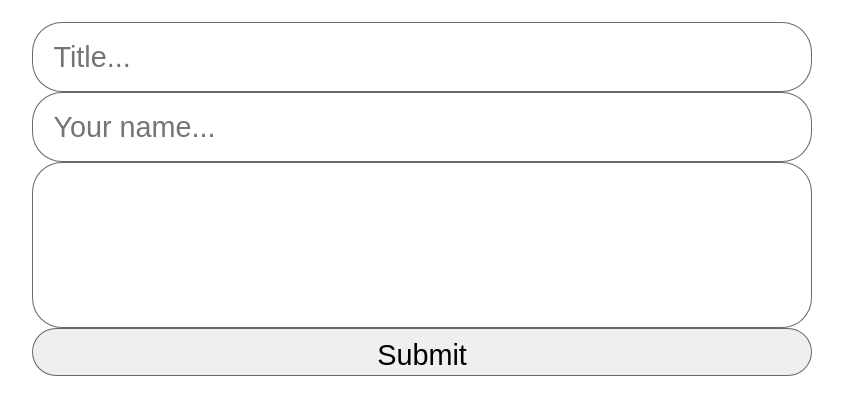
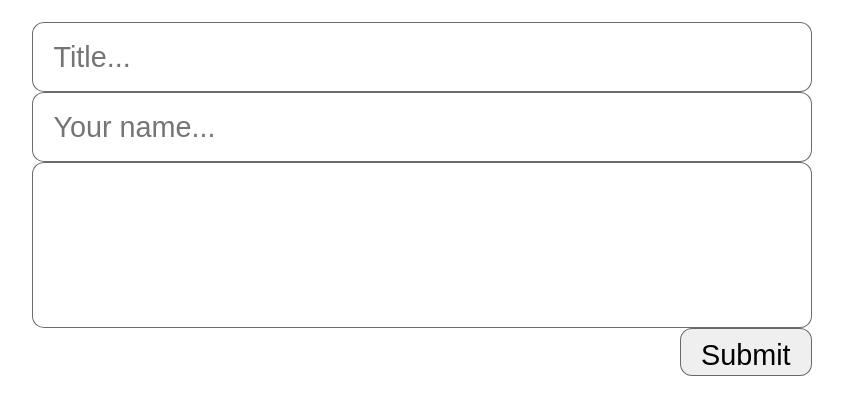
Before and after one commit to Findlay20/Telegraph-2, a plain HTML site: page Client/index.html in a window 1280 px wide. Shown: the part 174-588 px from the top of the page, without its empty margins (218-1061 px from the left). Drawn offline with Linux system fonts and the light colour scheme.

Commit message:
add hover colors

```diff
--- a/Client/css/style.css
+++ b/Client/css/style.css
@@ -18,11 +18,11 @@ body header a{
     text-decoration: underline;
     font-size: 3vh;
     color: inherit;
-    /* border: 2px blueviolet solid; */
 }
 
 body header a:hover {
-    color: rgb(204, 149, 48);
+    color: rgb(55, 110, 141);
+    text-decoration: none;
 }
 
 form {
@@ -34,24 +34,38 @@ form {
     margin-right: 18vw;
 }
 
-input {
+input, #postInput, #submitPost {
+    border-radius: 12px;
+}
+
+#titleInput, #authorInput {
     border: 1px solid rgba(71, 71, 71, 0.8);
-    border-radius: 30px;
     padding: 10px 20px 10px 20px;
     height: 6vh;
     font-size: 3.6vh;
 }
 
-textarea {
+#postInput {
     resize: none;
     border: 1px solid rgba(71, 71, 71, 0.8);
-    border-radius: 30px;
     padding: 10px 20px 10px 20px;
     height: 18vh;
+    font-size: 2.6vh;
+}
+
+#submitPost {
+    display: flex;
+    /* flex-direction: column; */
+    align-self: flex-end;
+    border: 1px solid rgba(71, 71, 71, 0.8);
+    padding: 10px 20px;
+    height: 6vh;
+    width: fit-content;
+    font-size: 3.6vh;
 }
 
 #submitPost:hover {
-    color: rgb(204, 149, 48);
+    color: rgb(55, 110, 141);
 }
 
 div {
```
